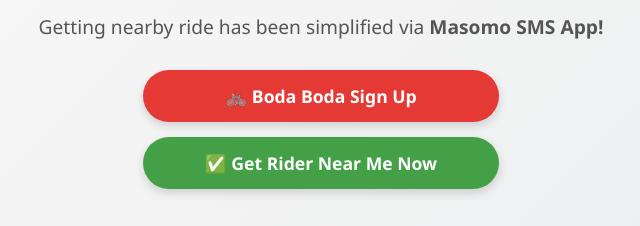
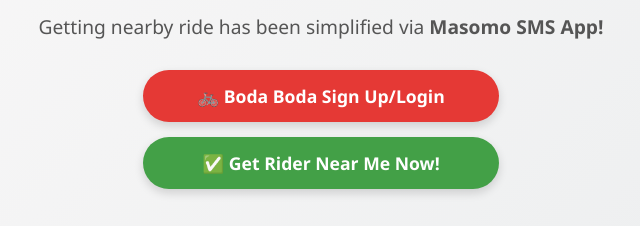
Before and after one commit to masomodigital/BODA-SYSTEM-UI, a plain HTML site: page index.html in a window 1280 px wide. Shown: the part 414-640 px from the top of the page, without its empty margins (319-959 px from the left). Drawn offline with Linux system fonts and the light colour scheme.

Commit message:
Update index.html

```diff
--- a/index.html
+++ b/index.html
@@ -79,8 +79,8 @@
     <p>Getting nearby ride has been simplified via <strong>Masomo SMS App!</strong></p>
 
     <div class="buttons">
-      <a href="https://masomodigital.github.io/boda-sign-up/" class="red">🚲 Boda Boda Sign Up</a>
-      <a href="https://masomodigital.github.io/get-boda/" class="green">✅ Get Rider Near Me Now</a>
+      <a href="https://masomodigital.github.io/boda-sign-up/" class="red">🚲 Boda Boda Sign Up/Login</a>
+      <a href="https://masomodigital.github.io/get-boda/" class="green">✅ Get Rider Near Me Now!</a>
     </div>
 
     <footer>
```
